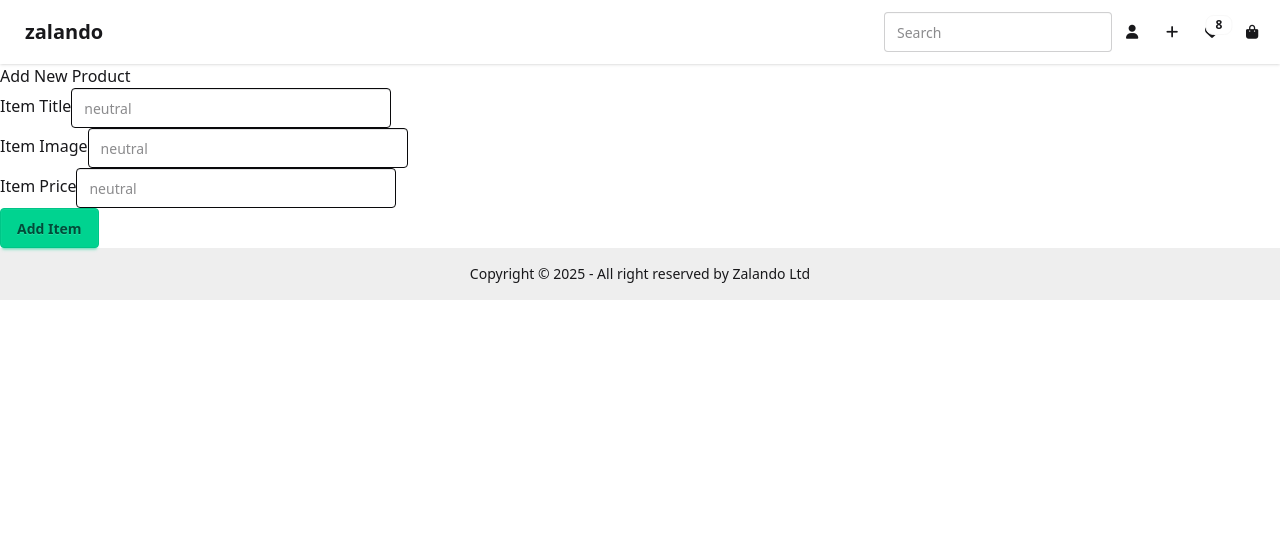
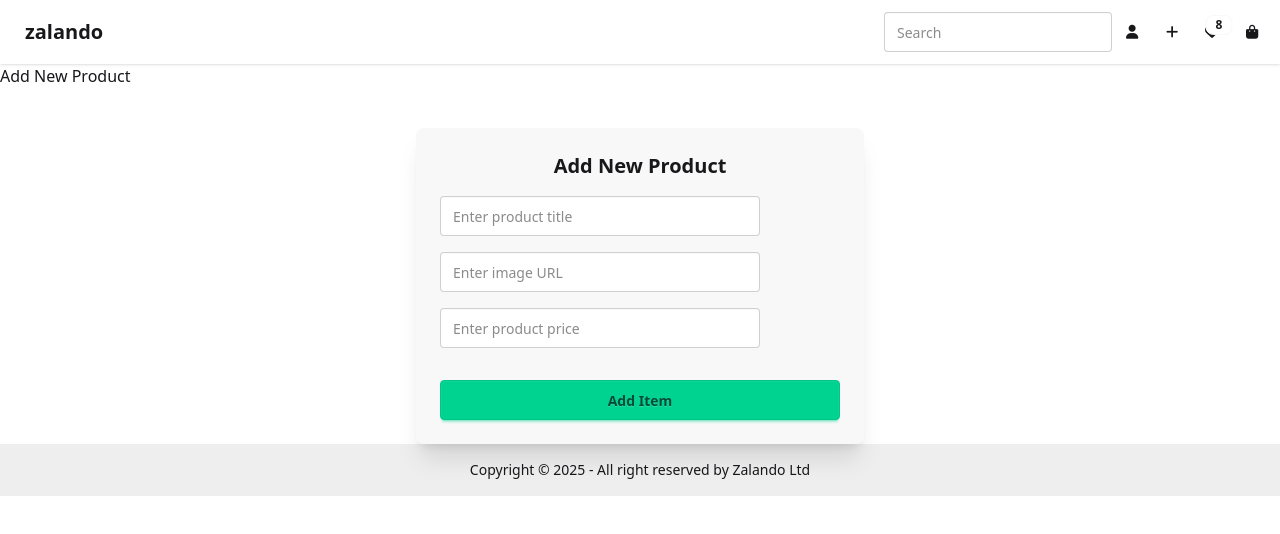
Before and after one commit to Shams-Saniat/shopping-cart, a React (Vite) app: page /new-item in a window 1280 px wide. Shown: the top 534 px of the page. Built offline with nearby package versions, Linux system fonts and the light colour scheme.

Commit message:
Fixed the design of new-item form page

```diff
--- a/src/components/shop/NewItemForm.jsx
+++ b/src/components/shop/NewItemForm.jsx
@@ -1,5 +1,4 @@
 import { useRef } from "react";
-
 
 function NewItemForm(props) {
   const titleInputRef = useRef();
@@ -19,25 +18,54 @@
       price: enteredPrice,
     };
 
-        props.onAddItem(productData)
+    props.onAddItem(productData);
   }
 
-    return <form onSubmit={submitHandler}>
-        <div>
-            <label htmlFor="title">Item Title</label>
-            <input type="text" placeholder="neutral" className="input input-neutral" ref={titleInputRef} />
+  return (
+    <div className="flex justify-center mt-10">
+      <form
+        onSubmit={submitHandler}
+        className="card w-full max-w-md bg-base-200 shadow-xl p-6 space-y-4"
+      >
+        <h2 className="text-xl font-bold text-center">Add New Product</h2>
+
+        {/* Title */}
+        <div className="form-control">
+          <input
+            type="text"
+            placeholder="Enter product title"
+            className="input input-bordered"
+            ref={titleInputRef}
+          />
         </div>
-        <div>
-            <label htmlFor="image">Item Image</label>
-            <input type="url" placeholder="neutral" className="input input-neutral" ref={imageInputRef} />
+
+        {/* Image */}
+        <div className="form-control">
+          <input
+            type="url"
+            placeholder="Enter image URL"
+            className="input input-bordered"
+            ref={imageInputRef}
+          />
         </div>
-        <div>
-            <label htmlFor="price">Item Price</label>
-            <input type="text" placeholder="neutral" className="input input-neutral" ref={priceInputRef} />
+
+        {/* Price */}
+        <div className="form-control">
+          <input
+            type="number"
+            placeholder="Enter product price"
+            className="input input-bordered"
+            ref={priceInputRef}
+          />
         </div>
-        <div>
-           <button className="btn btn-success">Add Item</button>
+
+        {/* Button */}
+        <div className="form-control mt-4">
+          <button className="btn btn-success w-full">Add Item</button>
         </div>
       </form>
+    </div>
+  );
 }
+
 export default NewItemForm;
```
Lines whose indentation alone changed are shown as unchanged.
